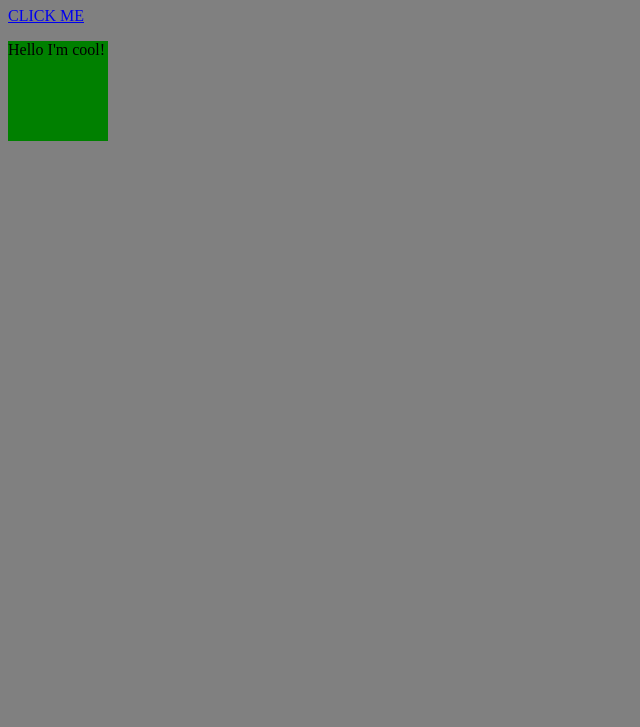
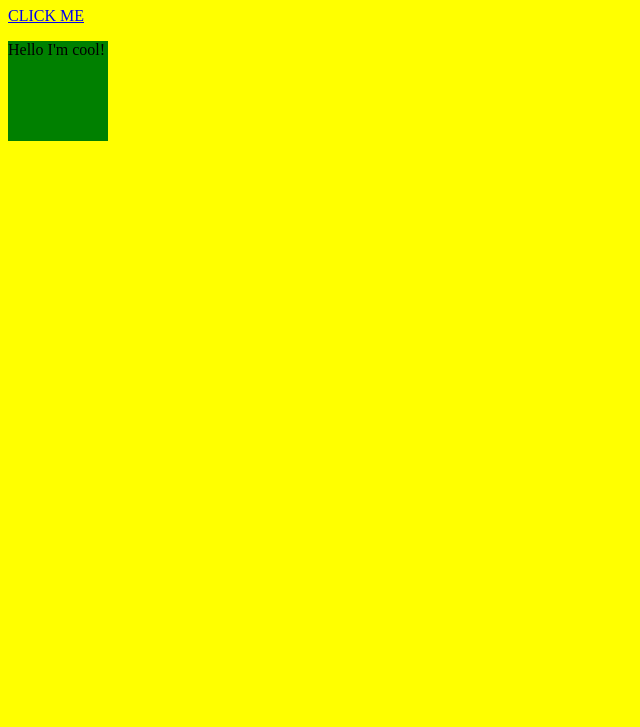
Before and after one commit to garrettbrew/js-rocket, a plain HTML site: page index.html in a window 1280 px wide. Shown: the part 73-800 px from the top of the page, without its empty margins (0-640 px from the left). Drawn offline with Linux system fonts and the light colour scheme.

Commit message:
changed background color to yellow

```diff
--- a/css/style.css
+++ b/css/style.css
@@ -1,5 +1,5 @@
 body{
-	background-color: grey;
+	background-color: yellow;
 }
 
 .cool{
```
